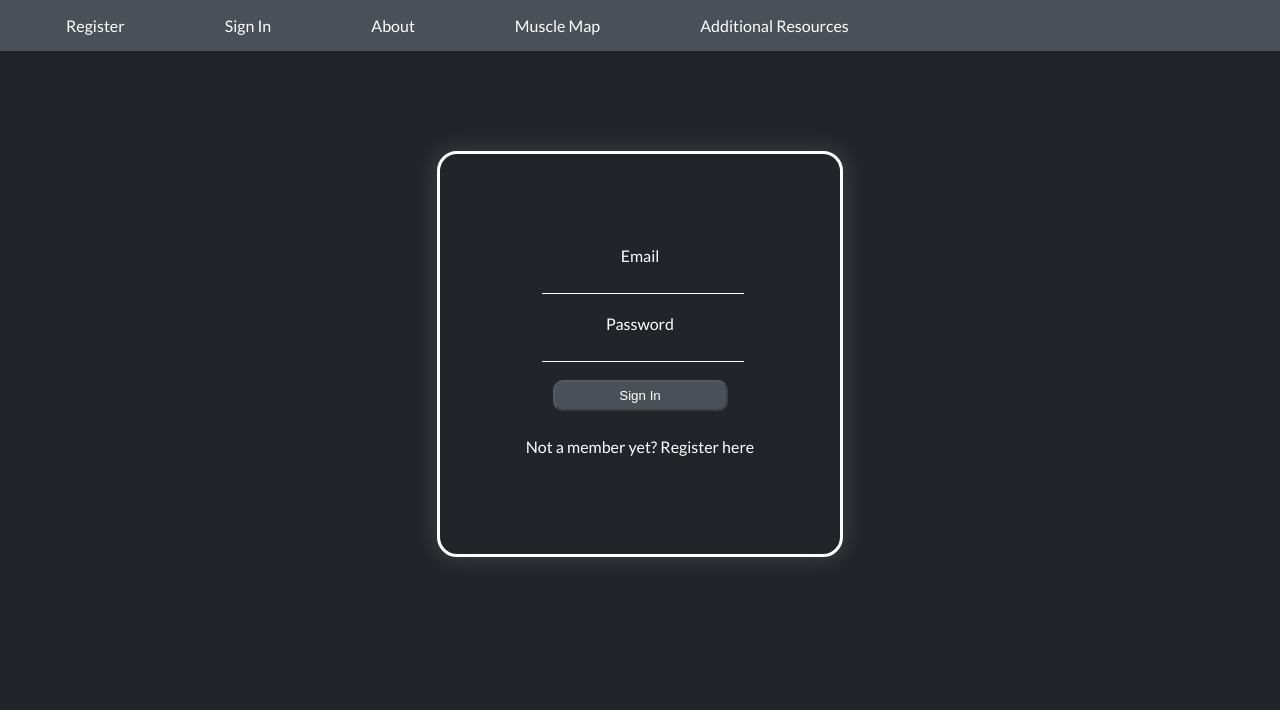
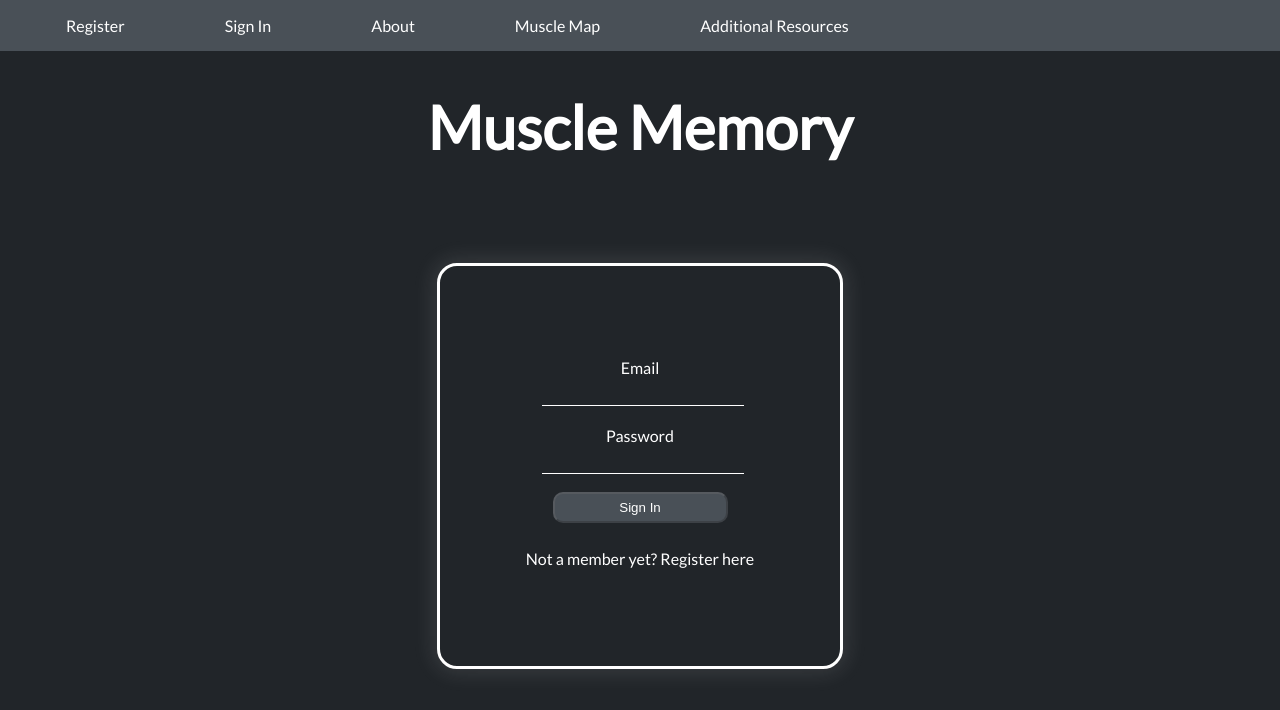
Before and after one commit to heathervalene/MuscleMemory_frontend, a React (Vite) app: page /signin in a window 1280 px wide. Shown: the top 710 px of the page. Built offline with nearby package versions, Linux system fonts and the light colour scheme; no server answers.

Commit message:
sign in style fix

```diff
--- a/src/App.css
+++ b/src/App.css
@@ -56,7 +56,15 @@ header {
     }
   }
 
-  /*sign in */
+  /*sign in & Register */
+
+.login-title {
+    text-align: center;
+    margin-top: 40px;
+    font-size: 60px;
+}
+
+
   .container {
     margin: 100px auto;
     display: flex;
--- a/src/components/Register.jsx
+++ b/src/components/Register.jsx
@@ -34,6 +34,8 @@ const Register = () => {
     }
 
     return (
+        <div>
+            <h1 className="login-title">Muscle Memory</h1>
       <div className="container" >
         <div className="form" >
           <form onSubmit={handleSubmit}>
@@ -92,6 +94,7 @@ const Register = () => {
           </form>
         </div>
       </div>
+      </div>
     )
   }
 
--- a/src/components/SIgnin.jsx
+++ b/src/components/SIgnin.jsx
@@ -23,6 +23,8 @@ const SignIn = (props) => {
     }
 
     return (
+        <div>
+            <h1 className="login-title">Muscle Memory</h1>
         <div className="container">
           <form onSubmit={handleSubmit} className="form">
             <div className="formGroup">
@@ -65,6 +67,7 @@ const SignIn = (props) => {
             </p>
           </div>
         </div>
+        </div>
       );
     };
 
```
